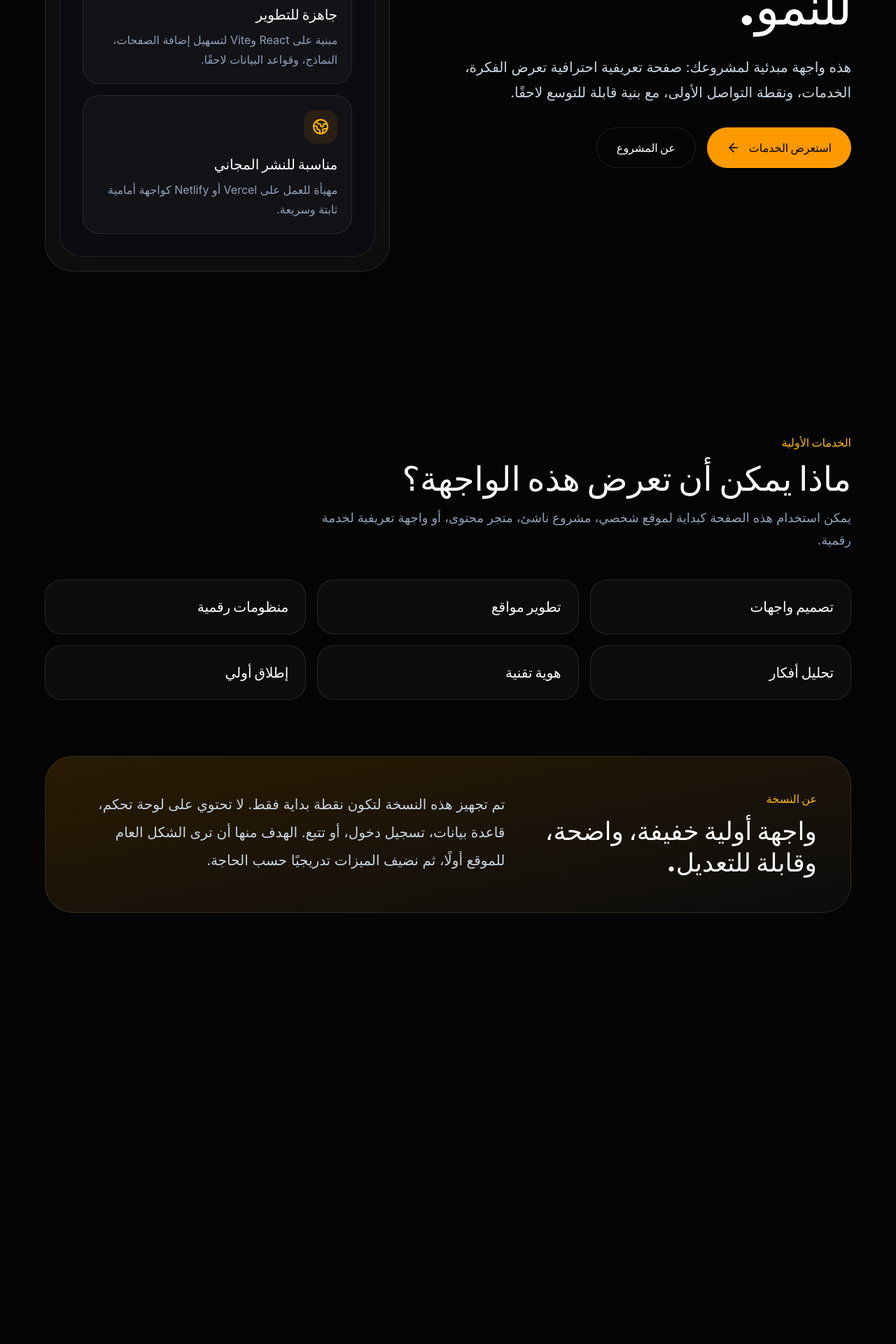
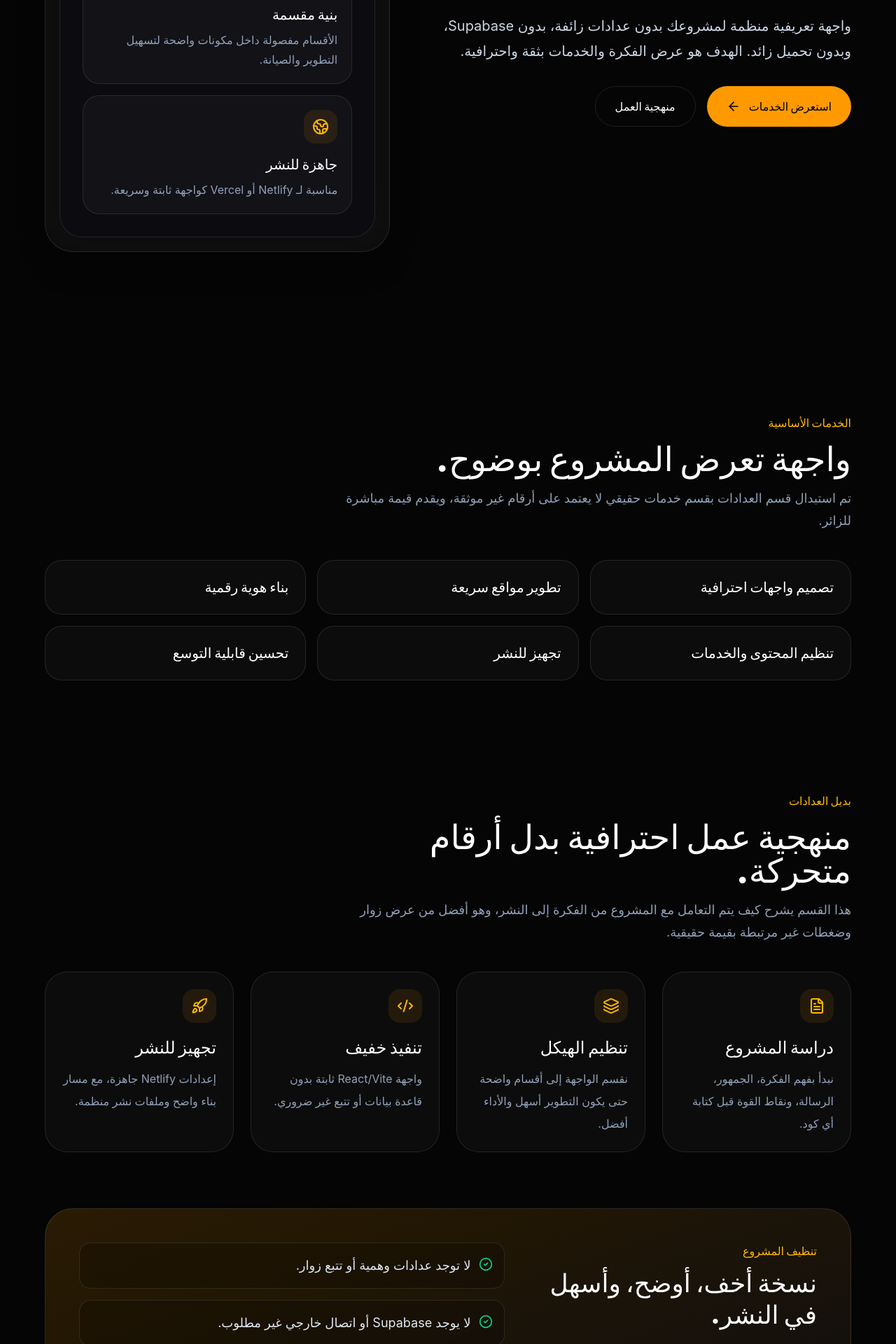
Before and after one commit to albashaalbasha4454-sudo/mepro, a React (Vite) app: page / in a window 1280 px wide. Shown: the part 660-2580 px from the top of the page at 70% size. Before the commit the page ends 2060 px from the top, so only its background shows below. Built offline with nearby package versions, Linux system fonts and the light colour scheme.

Commit message:
Refactor landing page into static professional sections

```diff
--- a/src/App.initial.tsx
+++ b/src/App.initial.tsx
@@ -1,34 +1,46 @@
-import { ArrowLeft, Code2, Globe2, LayoutDashboard, Rocket, Sparkles } from 'lucide-react';
+import { ArrowLeft, CheckCircle2, Code2, FileText, Globe2, Layers3, LayoutDashboard, Mail, Rocket, ShieldCheck, Sparkles, Workflow } from 'lucide-react';
 
-const features = [
+const services = [
+  'تصميم واجهات احترافية',
+  'تطوير مواقع سريعة',
+  'بناء هوية رقمية',
+  'تنظيم المحتوى والخدمات',
+  'تجهيز للنشر',
+  'تحسين قابلية التوسع'
+];
+
+const processSteps = [
   {
-    icon: LayoutDashboard,
-    title: 'واجهة تعريفية',
-    description: 'صفحة أولية مرتبة تعرض الهوية، الفكرة، والخدمات الأساسية بدون تعقيد تقني.'
+    icon: FileText,
+    title: 'دراسة المشروع',
+    description: 'نبدأ بفهم الفكرة، الجمهور، الرسالة، ونقاط القوة قبل كتابة أي كود.'
+  },
+  {
+    icon: Layers3,
+    title: 'تنظيم الهيكل',
+    description: 'نقسم الواجهة إلى أقسام واضحة حتى يكون التطوير أسهل والأداء أفضل.'
   },
   {
     icon: Code2,
-    title: 'جاهزة للتطوير',
-    description: 'مبنية على React وVite لتسهيل إضافة الصفحات، النماذج، وقواعد البيانات لاحقًا.'
+    title: 'تنفيذ خفيف',
+    description: 'واجهة React/Vite ثابتة بدون قاعدة بيانات أو تتبع غير ضروري.'
   },
   {
-    icon: Globe2,
-    title: 'مناسبة للنشر المجاني',
-    description: 'مهيأة للعمل على Vercel أو Netlify كواجهة أمامية ثابتة وسريعة.'
+    icon: Rocket,
+    title: 'تجهيز للنشر',
+    description: 'إعدادات Netlify جاهزة، مع مسار بناء واضح وملفات نشر منظمة.'
   }
 ];
 
-const services = ['تصميم واجهات', 'تطوير مواقع', 'منظومات رقمية', 'تحليل أفكار', 'هوية تقنية', 'إطلاق أولي'];
+const qualityPoints = [
+  'لا توجد عدادات وهمية أو تتبع زوار.',
+  'لا يوجد Supabase أو اتصال خارجي غير مطلوب.',
+  'الصفحة مناسبة للنشر كواجهة ثابتة سريعة.',
+  'البنية قابلة للتوسيع لاحقًا إلى لوحة تحكم أو متجر.'
+];
 
-export default function App() {
+function Navbar() {
   return (
-    <main className="min-h-screen bg-[#050505] text-white" dir="rtl">
-      <section className="relative overflow-hidden px-6 py-10 md:px-10 lg:px-16">
-        <div className="absolute inset-0 -z-10">
-          <div className="absolute right-[-10%] top-[-10%] h-80 w-80 rounded-full bg-amber-500/20 blur-[120px]" />
-          <div className="absolute bottom-[-10%] left-[-10%] h-96 w-96 rounded-full bg-emerald-500/10 blur-[140px]" />
-        </div>
-
     <nav className="mx-auto flex max-w-7xl items-center justify-between rounded-full border border-white/10 bg-white/[0.03] px-5 py-4 backdrop-blur-xl">
       <div className="flex items-center gap-3">
         <div className="flex h-10 w-10 items-center justify-center rounded-full bg-amber-500 text-black">
@@ -36,7 +48,7 @@ export default function App() {
         </div>
         <div>
           <p className="text-sm font-black tracking-wide text-white">Sooq Alketab</p>
-              <p className="text-xs text-slate-400">واجهة مبدئية</p>
+          <p className="text-xs text-slate-400">منظومة رقمية احترافية</p>
         </div>
       </div>
 
@@ -47,20 +59,32 @@ export default function App() {
         تواصل الآن
       </a>
     </nav>
+  );
+}
+
+function HeroSection() {
+  return (
+    <section className="relative overflow-hidden px-6 py-10 md:px-10 lg:px-16">
+      <div className="absolute inset-0 -z-10">
+        <div className="absolute right-[-10%] top-[-10%] h-80 w-80 rounded-full bg-amber-500/20 blur-[120px]" />
+        <div className="absolute bottom-[-10%] left-[-10%] h-96 w-96 rounded-full bg-emerald-500/10 blur-[140px]" />
+      </div>
+
+      <Navbar />
 
       <div className="mx-auto grid max-w-7xl items-center gap-14 py-20 lg:grid-cols-[1.1fr_0.9fr] lg:py-28">
         <div className="space-y-8">
           <div className="inline-flex items-center gap-2 rounded-full border border-amber-500/20 bg-amber-500/10 px-4 py-2 text-sm font-bold text-amber-300">
             <Rocket className="h-4 w-4" />
-              نسخة أولية قابلة للنشر والتطوير
+            نسخة احترافية خفيفة جاهزة للنشر
           </div>
 
           <div className="space-y-6">
             <h1 className="max-w-4xl text-5xl font-black leading-tight tracking-tight md:text-7xl">
-                نبني حضورًا رقميًا واضحًا، بسيطًا، وقابلًا للنمو.
+              حضور رقمي واضح، سريع، وقابل للنمو.
             </h1>
             <p className="max-w-2xl text-xl leading-9 text-slate-300">
-                هذه واجهة مبدئية لمشروعك: صفحة تعريفية احترافية تعرض الفكرة، الخدمات، ونقطة التواصل الأولى، مع بنية قابلة للتوسع لاحقًا.
+              واجهة تعريفية منظمة لمشروعك بدون عدادات زائفة، بدون Supabase، وبدون تحميل زائد. الهدف هو عرض الفكرة والخدمات بثقة واحترافية.
             </p>
           </div>
 
@@ -73,14 +97,22 @@ export default function App() {
               <ArrowLeft className="h-5 w-5" />
             </a>
             <a
-                href="#about"
+              href="#process"
               className="inline-flex items-center justify-center rounded-full border border-white/10 px-7 py-4 font-black text-white transition hover:border-white/30 hover:bg-white/5"
             >
-                عن المشروع
+              منهجية العمل
             </a>
           </div>
         </div>
 
+        <ProjectCard />
+      </div>
+    </section>
+  );
+}
+
+function ProjectCard() {
+  return (
     <div className="relative">
       <div className="rounded-[2.5rem] border border-white/10 bg-white/[0.04] p-5 shadow-2xl backdrop-blur-2xl">
         <div className="rounded-[2rem] border border-white/10 bg-[#0B0B10] p-8">
@@ -90,12 +122,28 @@ export default function App() {
               <h2 className="text-3xl font-black">Mepro</h2>
             </div>
             <div className="rounded-2xl bg-emerald-500/10 px-4 py-2 text-sm font-bold text-emerald-400">
-                    Ready
+              Static Ready
             </div>
           </div>
 
           <div className="space-y-4">
-                  {features.map((feature) => (
+            {[
+              {
+                icon: LayoutDashboard,
+                title: 'واجهة تعريفية',
+                description: 'تعرض الهوية، الفكرة، والخدمات الأساسية بدون تعقيد تقني.'
+              },
+              {
+                icon: Workflow,
+                title: 'بنية مقسمة',
+                description: 'الأقسام مفصولة داخل مكونات واضحة لتسهيل التطوير والصيانة.'
+              },
+              {
+                icon: Globe2,
+                title: 'جاهزة للنشر',
+                description: 'مناسبة لـ Netlify أو Vercel كواجهة ثابتة وسريعة.'
+              }
+            ].map((feature) => (
               <div key={feature.title} className="rounded-3xl border border-white/10 bg-white/[0.03] p-5">
                 <div className="mb-4 flex h-12 w-12 items-center justify-center rounded-2xl bg-amber-500/10 text-amber-400">
                   <feature.icon className="h-6 w-6" />
@@ -108,16 +156,18 @@ export default function App() {
         </div>
       </div>
     </div>
-        </div>
-      </section>
+  );
+}
 
+function ServicesSection() {
+  return (
     <section id="services" className="px-6 py-20 md:px-10 lg:px-16">
       <div className="mx-auto max-w-7xl">
         <div className="mb-10 max-w-3xl space-y-4">
-            <p className="font-black text-amber-400">الخدمات الأولية</p>
-            <h2 className="text-4xl font-black md:text-5xl">ماذا يمكن أن تعرض هذه الواجهة؟</h2>
+          <p className="font-black text-amber-400">الخدمات الأساسية</p>
+          <h2 className="text-4xl font-black md:text-5xl">واجهة تعرض المشروع بوضوح.</h2>
           <p className="text-lg leading-8 text-slate-400">
-              يمكن استخدام هذه الصفحة كبداية لموقع شخصي، مشروع ناشئ، متجر محتوى، أو واجهة تعريفية لخدمة رقمية.
+            تم استبدال قسم العدادات بقسم خدمات حقيقي لا يعتمد على أرقام غير موثقة، ويقدم قيمة مباشرة للزائر.
           </p>
         </div>
 
@@ -130,20 +180,88 @@ export default function App() {
         </div>
       </div>
     </section>
+  );
+}
 
-      <section id="about" className="px-6 pb-24 md:px-10 lg:px-16">
+function ProcessSection() {
+  return (
+    <section id="process" className="px-6 py-20 md:px-10 lg:px-16">
+      <div className="mx-auto max-w-7xl">
+        <div className="mb-10 max-w-3xl space-y-4">
+          <p className="font-black text-amber-400">بديل العدادات</p>
+          <h2 className="text-4xl font-black md:text-5xl">منهجية عمل احترافية بدل أرقام متحركة.</h2>
+          <p className="text-lg leading-8 text-slate-400">
+            هذا القسم يشرح كيف يتم التعامل مع المشروع من الفكرة إلى النشر، وهو أفضل من عرض زوار وضغطات غير مرتبطة بقيمة حقيقية.
+          </p>
+        </div>
+
+        <div className="grid gap-6 md:grid-cols-2 lg:grid-cols-4">
+          {processSteps.map((step) => (
+            <article key={step.title} className="rounded-[2rem] border border-white/10 bg-white/[0.03] p-6">
+              <div className="mb-5 flex h-12 w-12 items-center justify-center rounded-2xl bg-amber-500/10 text-amber-400">
+                <step.icon className="h-6 w-6" />
+              </div>
+              <h3 className="mb-3 text-2xl font-black">{step.title}</h3>
+              <p className="leading-8 text-slate-400">{step.description}</p>
+            </article>
+          ))}
+        </div>
+      </div>
+    </section>
+  );
+}
+
+function QualitySection() {
+  return (
+    <section id="quality" className="px-6 pb-24 md:px-10 lg:px-16">
       <div className="mx-auto max-w-7xl rounded-[2.5rem] border border-white/10 bg-gradient-to-br from-amber-500/15 to-white/[0.03] p-8 md:p-12">
         <div className="grid gap-10 lg:grid-cols-[0.8fr_1.2fr]">
           <div>
-              <p className="mb-3 font-black text-amber-400">عن النسخة</p>
-              <h2 className="text-4xl font-black leading-tight">واجهة أولية خفيفة، واضحة، وقابلة للتعديل.</h2>
+            <p className="mb-3 font-black text-amber-400">تنظيف المشروع</p>
+            <h2 className="text-4xl font-black leading-tight">نسخة أخف، أوضح، وأسهل في النشر.</h2>
           </div>
-            <p className="text-xl leading-10 text-slate-300">
-              تم تجهيز هذه النسخة لتكون نقطة بداية فقط. لا تحتوي على لوحة تحكم، قاعدة بيانات، تسجيل دخول، أو تتبع. الهدف منها أن ترى الشكل العام للموقع أولًا، ثم نضيف الميزات تدريجيًا حسب الحاجة.
-            </p>
+          <div className="space-y-4">
+            {qualityPoints.map((point) => (
+              <div key={point} className="flex gap-3 rounded-2xl border border-white/10 bg-black/20 p-4 text-lg leading-8 text-slate-200">
+                <CheckCircle2 className="mt-1 h-5 w-5 shrink-0 text-emerald-400" />
+                <span>{point}</span>
+              </div>
+            ))}
+          </div>
         </div>
       </div>
     </section>
+  );
+}
+
+function ContactSection() {
+  return (
+    <section className="px-6 pb-24 md:px-10 lg:px-16">
+      <div className="mx-auto flex max-w-7xl flex-col items-start justify-between gap-6 rounded-[2rem] border border-white/10 bg-white/[0.03] p-8 md:flex-row md:items-center">
+        <div>
+          <p className="mb-2 text-sm font-black text-amber-400">الخطوة التالية</p>
+          <h2 className="text-3xl font-black">اربط الموقع على Netlify ثم اختبر نسخة الإنتاج.</h2>
+        </div>
+        <a
+          href="mailto:contact@example.com"
+          className="inline-flex items-center gap-3 rounded-full bg-amber-500 px-7 py-4 font-black text-black transition hover:bg-amber-400"
+        >
+          <Mail className="h-5 w-5" />
+          تواصل الآن
+        </a>
+      </div>
+    </section>
+  );
+}
+
+export default function App() {
+  return (
+    <main className="min-h-screen bg-[#050505] text-white" dir="rtl">
+      <HeroSection />
+      <ServicesSection />
+      <ProcessSection />
+      <QualitySection />
+      <ContactSection />
     </main>
   );
 }
```
Lines whose indentation alone changed are shown as unchanged.
